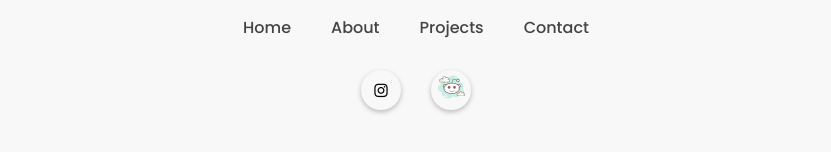
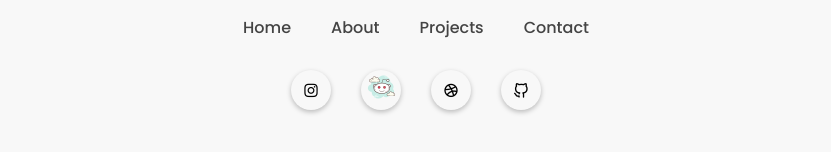
Before and after one commit to arun-Koushik-ba/Personal-Portfolio, a plain HTML site: page index.html in a window 1280 px wide. Shown: the part 2823-2975 px from the top of the page, without its empty margins (224-1055 px from the left). Drawn offline with nearby package versions, Linux system fonts and the light colour scheme.

Commit message:
index.html

```diff
--- a/index.html
+++ b/index.html
@@ -287,6 +287,8 @@
         <div class="footer-social-icons">
             <div class="icon"><a href="https://www.instagram.com/arun_koushik_.b_.a/"><i class="uil uil-instagram"></i></a></div>
             <div class="icon"><a href="https://www.reddit.com/user/Naanu2005"><img src="icons8-reddit-cloud-32.png" alt=""></a></div>
+            <div class="icon"><a href="https://music.youtube.com/"><i class="uil uil-dribbble"></i></a></div>
+            <div class="icon"><a href="https://github.com/arun-Koushik-ba/Personal"><i class="uil uil-github-alt"></i></a></div>
 
         </div>
         <div class="bottom-footer">
```
